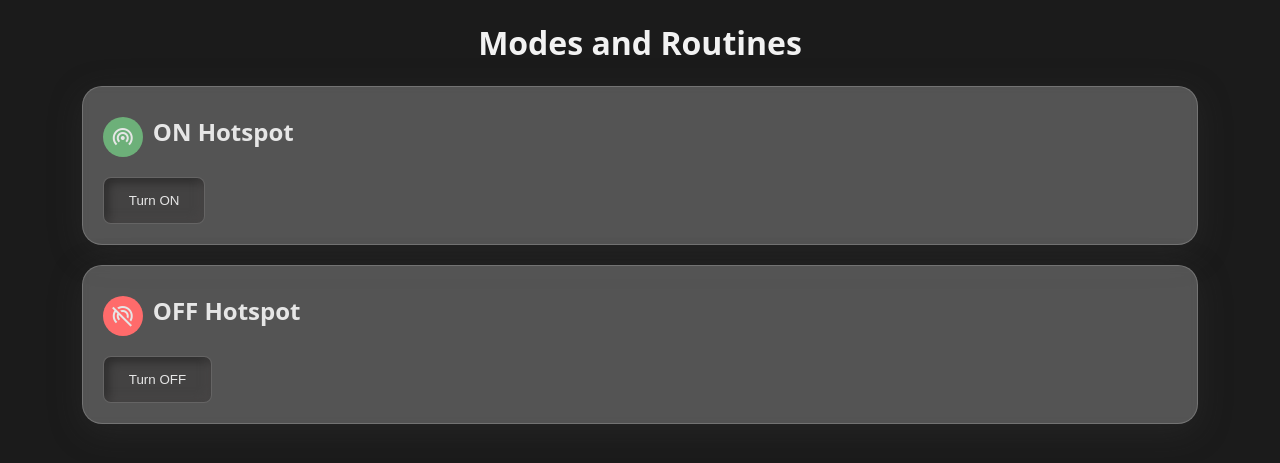
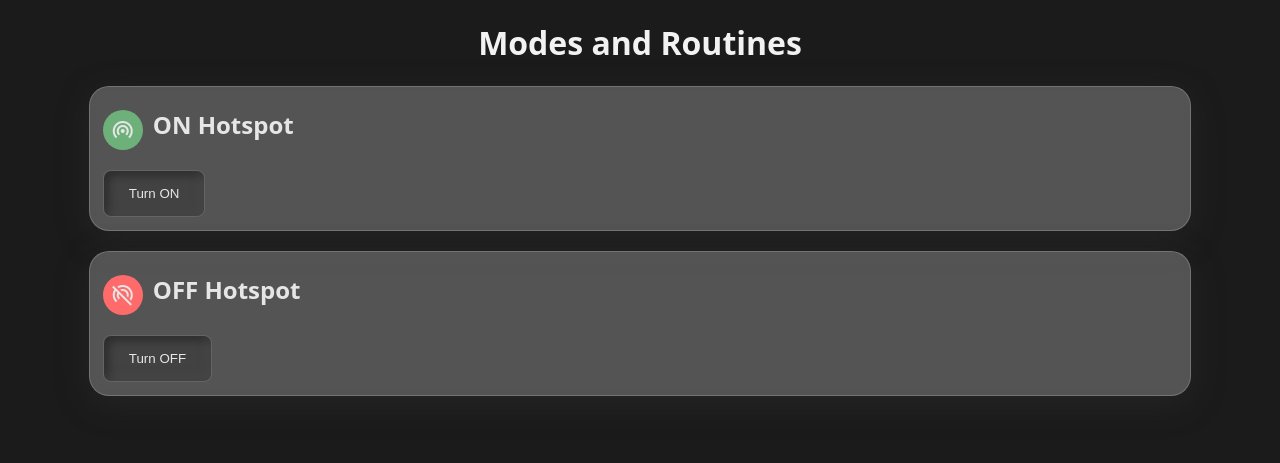
Before and after one commit to cadentax99/WebControl, a Flask app: page / in a window 1280 px wide. Shown: the top 463 px of the page. Run offline with Flask 3, Linux system fonts and the light colour scheme.

Commit message:
index.html

```diff
--- a/templates/index.html
+++ b/templates/index.html
@@ -16,7 +16,7 @@
             border: 1px solid rgba(255, 255, 255, 0.18);
             width: 85%; /* Increased width */
             margin: 20px auto; /* Center align with auto margin */
-            padding: 20px;
+            padding: 13px;
         }
 
         button {
```
